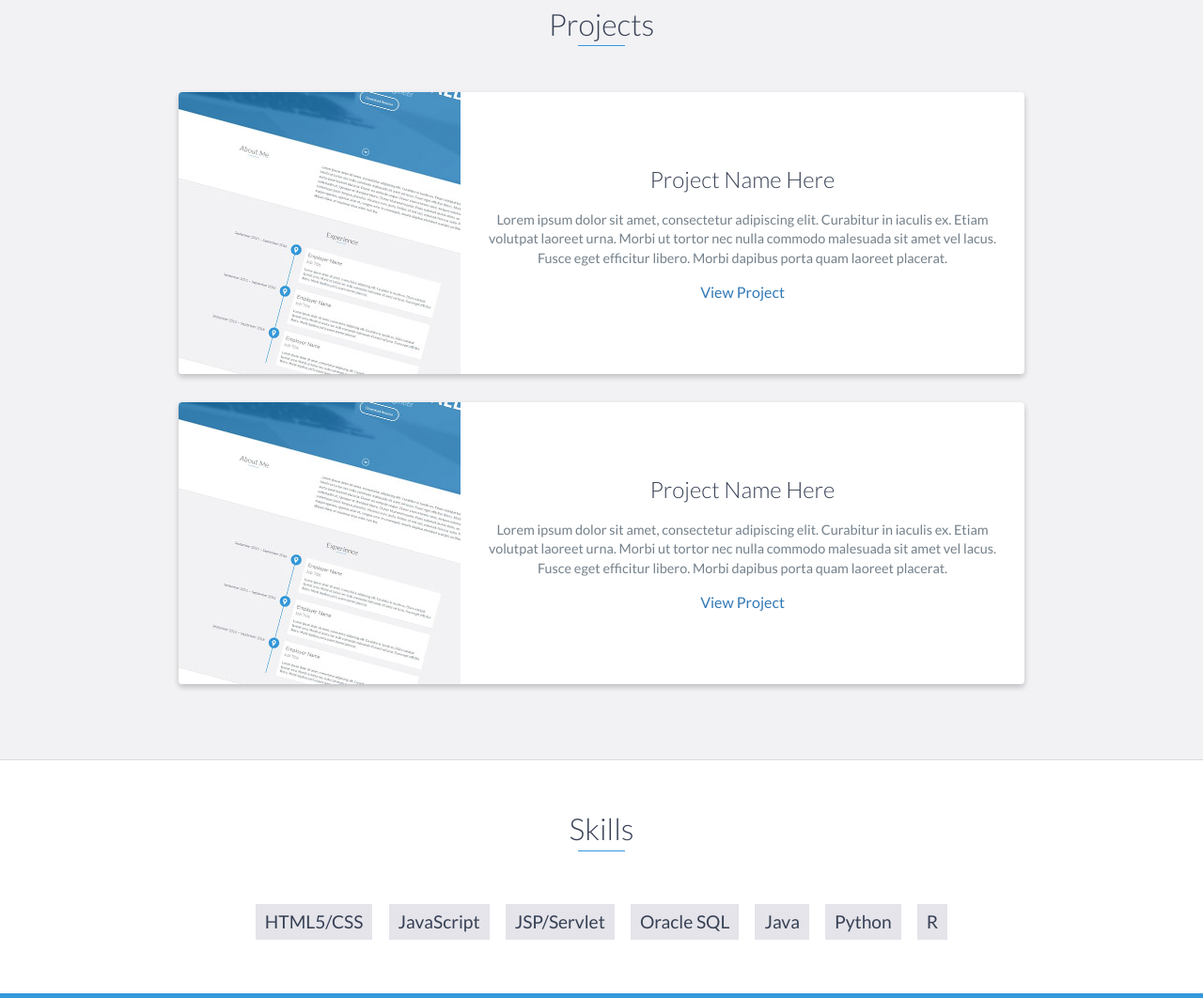
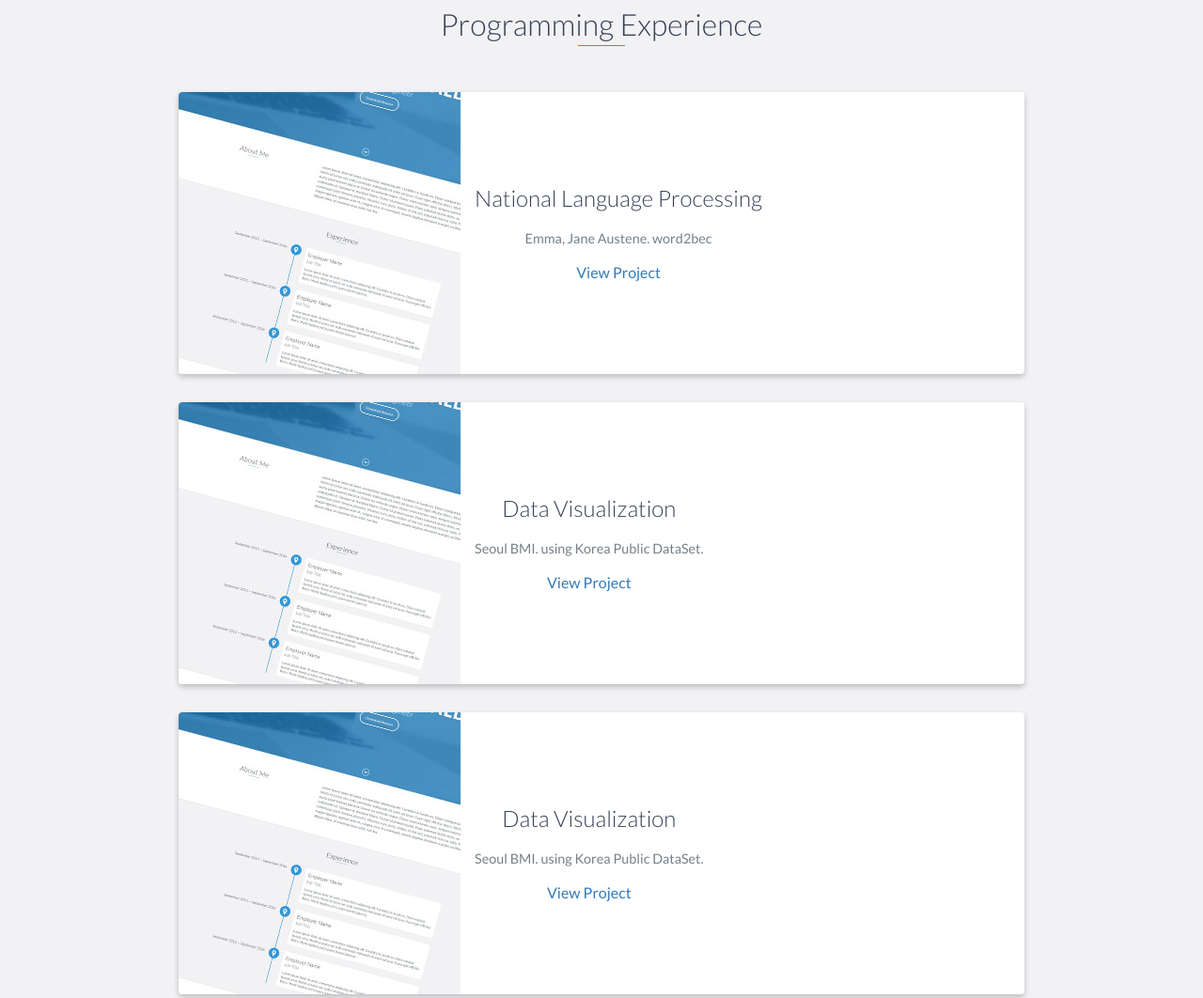
Before and after one commit to rowena22323/rowena22323.github.io, a website: page index.html in a window 1280 px wide. Shown: the part 2228-3290 px from the top of the page at 94% size. Drawn offline with nearby package versions, Linux system fonts and the light colour scheme.

Commit message:
about20611
about2

```diff
--- a/index.html
+++ b/index.html
@@ -138,7 +138,7 @@
     <!-- End #education -->
 
     <div id="projects" class="background-alt">
-        <h2 class="heading">Projects</h2>
+        <h2 class="heading">Programming Experience</h2>
         <div class="container">
             <div class="row">
                 <div class="project shadow-large">
@@ -147,25 +147,39 @@
                     </div>
                     <!-- End .project-image -->
                     <div class="project-info">
-                        <h3>Project Name Here</h3>
+                        <h3>National Language Processing</h3>
                         <p>
-                            Lorem ipsum dolor sit amet, consectetur adipiscing elit. Curabitur in iaculis ex. Etiam volutpat laoreet urna. Morbi ut tortor nec nulla commodo malesuada sit amet vel lacus. Fusce eget efficitur libero. Morbi dapibus porta quam laoreet placerat.
+                            Emma, Jane Austene. word2bec
                         </p>
-                        <a href="#">View Project</a>
+                        <a href="https://github.com/rowena22323/NLP.git">View Project</a>
                     </div>
                     <!-- End .project-info -->
                 </div>
                 <!-- End .project -->
-
                 <div class="project shadow-large">
                     <div class="project-image">
                         <img src="images/project.jpg" />
                     </div>
                     <!-- End .project-image -->
                     <div class="project-info">
-                        <h3>Project Name Here</h3>
+                        <h3>Data Visualization</h3>
                         <p>
-                            Lorem ipsum dolor sit amet, consectetur adipiscing elit. Curabitur in iaculis ex. Etiam volutpat laoreet urna. Morbi ut tortor nec nulla commodo malesuada sit amet vel lacus. Fusce eget efficitur libero. Morbi dapibus porta quam laoreet placerat.
+                            Seoul BMI. using Korea Public DataSet.
+                        </p>
+                        <a href="https://github.com/rowena22323/python/tree/master/BMI_API_ex">View Project</a>
+                    </div>
+                    <!-- End .project-info -->
+                </div>
+                <!-- End .project -->
+                <div class="project shadow-large">
+                    <div class="project-image">
+                        <img src="images/project.jpg" />
+                    </div>
+                    <!-- End .project-image -->
+                    <div class="project-info">
+                        <h3>Data Visualization</h3>
+                        <p>
+                            Seoul BMI. using Korea Public DataSet.
                         </p>
                         <a href="#">View Project</a>
                     </div>
```
